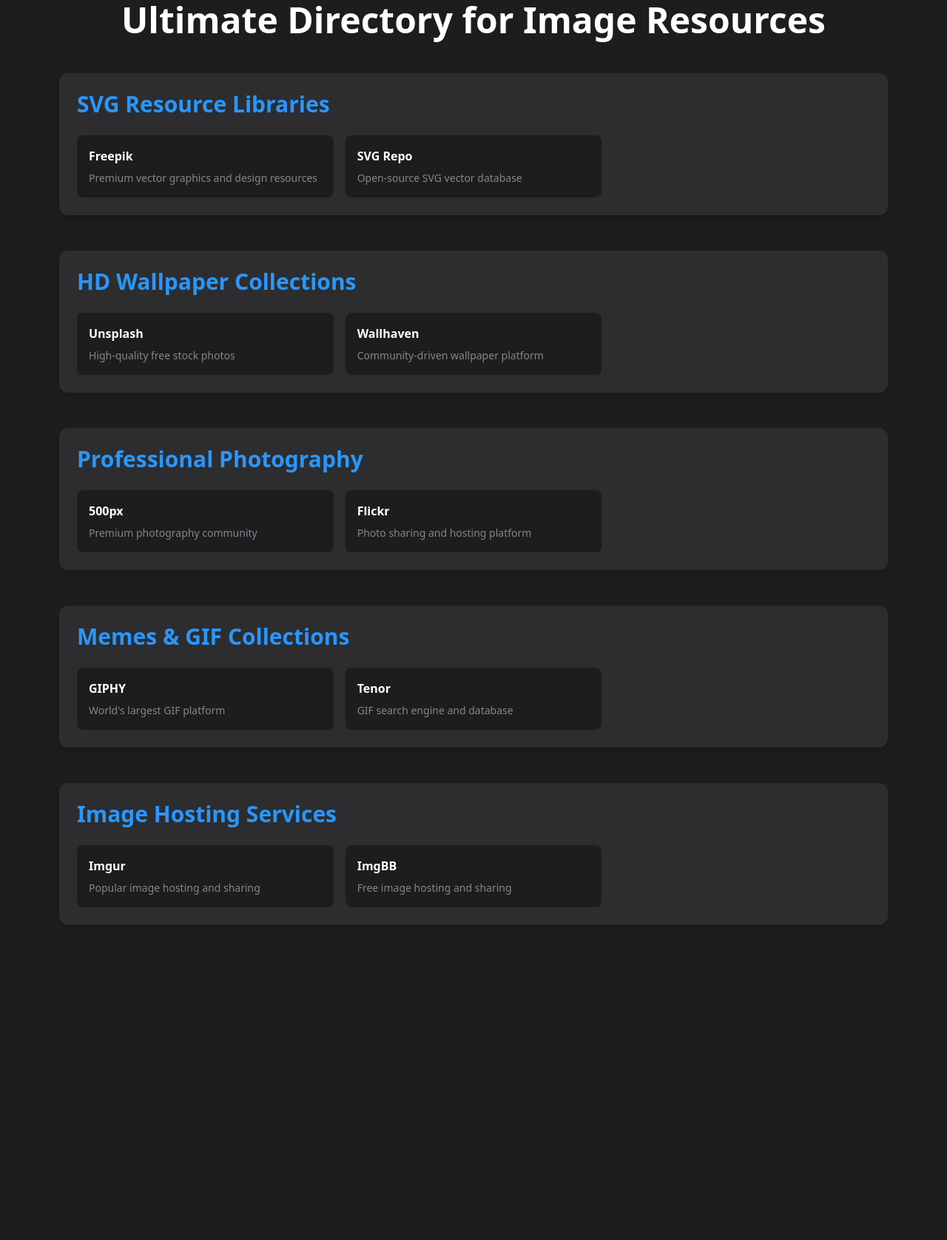
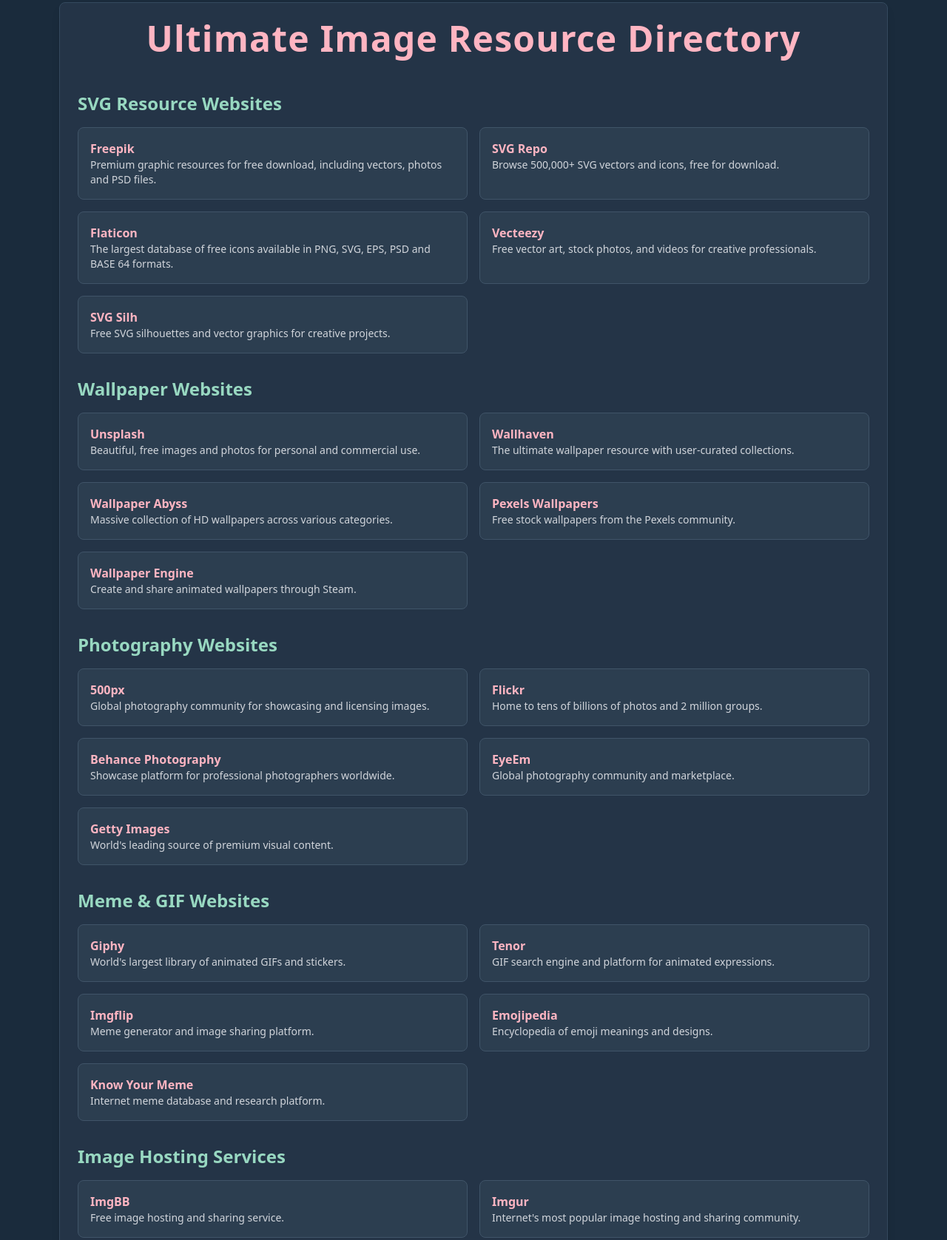
Before and after one commit to wudahuaidevil/pictureskeytools, a plain HTML site: page index.html in a window 1280 px wide. Shown: the part 29-1706 px from the top of the page at 74% size. Before the commit the page ends 1312 px from the top, so only its background shows below. Drawn offline with nearby package versions, Linux system fonts and the light colour scheme.

Commit message:
Update index.html

```diff
--- a/index.html
+++ b/index.html
@@ -3,122 +3,165 @@
 <head>
     <meta charset="UTF-8">
     <meta name="viewport" content="width=device-width, initial-scale=1.0">
-    <title>Picture Resources Hub - Your Ultimate Guide to Image Resources</title>
+    <title>Picture Key Tools - Your Ultimate Image Resource Directory</title>
     <link rel="canonical" href="https://pictureskeytools.sbs" />
-    <meta name="description" content="Comprehensive directory of high-quality image resources, including SVG graphics, wallpapers, photography, memes, and image hosting tools.">
     <script src="https://cdn.tailwindcss.com"></script>
-    <script>
-        tailwind.config = {
-            theme: {
-                extend: {
-                    colors: {
-                        apple: {
-                            dark: '#1d1d1f',
-                            gray: '#86868b',
-                            blue: '#2997FF'
-                        }
-                    }
-                }
-            }
+    <style>
+        :root {
+            --pink-blue: #B5C7D3;
+            --pink-rose: #FFB5C2;
+            --light-green: #98D8C1;
+            --dark-green: #2F5233;
+            --deep-blue: #1a2b3c;
         }
-    </script>
+        body {
+            background-color: var(--deep-blue);
+            color: #ffffff;
+        }
+    </style>
 </head>
-<body class="bg-apple-dark text-white min-h-screen">
+<body class="bg-[#1a2b3c]">
     <div class="container mx-auto px-4 py-8 max-w-6xl">
-        <h1 class="text-4xl md:text-5xl font-bold text-center mb-12">
-            Ultimate Directory for Image Resources
-        </h1>
+        <div class="mb-8 p-6 bg-[#243447] rounded-lg shadow-lg border border-[#34495e]">
+            <!-- 主标题 -->
+            <h1 class="text-5xl font-bold mb-12 text-center text-[#FFB5C2] tracking-wide">
+                Ultimate Image Resource Directory
+            </h1>
 
-        <div class="grid gap-8 md:gap-12">
-            <!-- SVG Resources -->
-            <section class="bg-[#2d2d2f] rounded-xl p-6 shadow-lg">
-                <h2 class="text-2xl md:text-3xl font-semibold mb-6 text-apple-blue">
-                    SVG Resource Libraries
-                </h2>
-                <div class="grid md:grid-cols-2 lg:grid-cols-3 gap-4">
-                    <a href="https://freepik.com" class="block p-4 bg-[#1d1d1f] rounded-lg hover:bg-[#3d3d3f] transition">
-                        <h3 class="font-semibold mb-2">Freepik</h3>
-                        <p class="text-apple-gray text-sm">Premium vector graphics and design resources</p>
+            <!-- SVG素材站 -->
+            <div class="mb-8">
+                <h2 class="text-2xl font-semibold mb-4 text-[#98D8C1]">SVG Resource Websites</h2>
+                <div class="grid grid-cols-1 md:grid-cols-2 gap-4">
+                    <a href="https://www.freepik.com" class="p-4 rounded-lg bg-[#2c3e50] hover:bg-[#34495e] transition-colors border border-[#405468]">
+                        <h3 class="font-bold text-[#FFB5C2]">Freepik</h3>
+                        <p class="text-sm text-gray-300">Premium graphic resources for free download, including vectors, photos and PSD files.</p>
                     </a>
-                    <a href="https://svgrepo.com" class="block p-4 bg-[#1d1d1f] rounded-lg hover:bg-[#3d3d3f] transition">
-                        <h3 class="font-semibold mb-2">SVG Repo</h3>
-                        <p class="text-apple-gray text-sm">Open-source SVG vector database</p>
+                    <a href="https://www.svgrepo.com" class="p-4 rounded-lg bg-[#2c3e50] hover:bg-[#34495e] transition-colors border border-[#405468]">
+                        <h3 class="font-bold text-[#FFB5C2]">SVG Repo</h3>
+                        <p class="text-sm text-gray-300">Browse 500,000+ SVG vectors and icons, free for download.</p>
                     </a>
-                    <!-- More SVG resources... -->
+                    <a href="https://www.flaticon.com" class="p-4 rounded-lg bg-[#2c3e50] hover:bg-[#34495e] transition-colors border border-[#405468]">
+                        <h3 class="font-bold text-[#FFB5C2]">Flaticon</h3>
+                        <p class="text-sm text-gray-300">The largest database of free icons available in PNG, SVG, EPS, PSD and BASE 64 formats.</p>
+                    </a>
+                    <a href="https://www.vecteezy.com" class="p-4 rounded-lg bg-[#2c3e50] hover:bg-[#34495e] transition-colors border border-[#405468]">
+                        <h3 class="font-bold text-[#FFB5C2]">Vecteezy</h3>
+                        <p class="text-sm text-gray-300">Free vector art, stock photos, and videos for creative professionals.</p>
+                    </a>
+                    <a href="https://svgsilh.com" class="p-4 rounded-lg bg-[#2c3e50] hover:bg-[#34495e] transition-colors border border-[#405468]">
+                        <h3 class="font-bold text-[#FFB5C2]">SVG Silh</h3>
+                        <p class="text-sm text-gray-300">Free SVG silhouettes and vector graphics for creative projects.</p>
+                    </a>
                 </div>
-            </section>
+            </div>
 
-            <!-- Wallpapers -->
-            <section class="bg-[#2d2d2f] rounded-xl p-6 shadow-lg">
-                <h2 class="text-2xl md:text-3xl font-semibold mb-6 text-apple-blue">
-                    HD Wallpaper Collections
-                </h2>
-                <div class="grid md:grid-cols-2 lg:grid-cols-3 gap-4">
-                    <a href="https://unsplash.com" class="block p-4 bg-[#1d1d1f] rounded-lg hover:bg-[#3d3d3f] transition">
-                        <h3 class="font-semibold mb-2">Unsplash</h3>
-                        <p class="text-apple-gray text-sm">High-quality free stock photos</p>
+            <!-- 壁纸站 -->
+            <div class="mb-8">
+                <h2 class="text-2xl font-semibold mb-4 text-[#98D8C1]">Wallpaper Websites</h2>
+                <div class="grid grid-cols-1 md:grid-cols-2 gap-4">
+                    <a href="https://unsplash.com" class="p-4 rounded-lg bg-[#2c3e50] hover:bg-[#34495e] transition-colors border border-[#405468]">
+                        <h3 class="font-bold text-[#FFB5C2]">Unsplash</h3>
+                        <p class="text-sm text-gray-300">Beautiful, free images and photos for personal and commercial use.</p>
                     </a>
-                    <a href="https://wallhaven.cc" class="block p-4 bg-[#1d1d1f] rounded-lg hover:bg-[#3d3d3f] transition">
-                        <h3 class="font-semibold mb-2">Wallhaven</h3>
-                        <p class="text-apple-gray text-sm">Community-driven wallpaper platform</p>
+                    <a href="https://wallhaven.cc" class="p-4 rounded-lg bg-[#2c3e50] hover:bg-[#34495e] transition-colors border border-[#405468]">
+                        <h3 class="font-bold text-[#FFB5C2]">Wallhaven</h3>
+                        <p class="text-sm text-gray-300">The ultimate wallpaper resource with user-curated collections.</p>
                     </a>
-                    <!-- More wallpaper resources... -->
+                    <a href="https://wall.alphacoders.com" class="p-4 rounded-lg bg-[#2c3e50] hover:bg-[#34495e] transition-colors border border-[#405468]">
+                        <h3 class="font-bold text-[#FFB5C2]">Wallpaper Abyss</h3>
+                        <p class="text-sm text-gray-300">Massive collection of HD wallpapers across various categories.</p>
+                    </a>
+                    <a href="https://www.pexels.com/wallpapers" class="p-4 rounded-lg bg-[#2c3e50] hover:bg-[#34495e] transition-colors border border-[#405468]">
+                        <h3 class="font-bold text-[#FFB5C2]">Pexels Wallpapers</h3>
+                        <p class="text-sm text-gray-300">Free stock wallpapers from the Pexels community.</p>
+                    </a>
+                    <a href="https://steamcommunity.com/app/431960" class="p-4 rounded-lg bg-[#2c3e50] hover:bg-[#34495e] transition-colors border border-[#405468]">
+                        <h3 class="font-bold text-[#FFB5C2]">Wallpaper Engine</h3>
+                        <p class="text-sm text-gray-300">Create and share animated wallpapers through Steam.</p>
+                    </a>
                 </div>
-            </section>
+            </div>
 
-            <!-- Photography -->
-            <section class="bg-[#2d2d2f] rounded-xl p-6 shadow-lg">
-                <h2 class="text-2xl md:text-3xl font-semibold mb-6 text-apple-blue">
-                    Professional Photography
-                </h2>
-                <div class="grid md:grid-cols-2 lg:grid-cols-3 gap-4">
-                    <a href="https://500px.com" class="block p-4 bg-[#1d1d1f] rounded-lg hover:bg-[#3d3d3f] transition">
-                        <h3 class="font-semibold mb-2">500px</h3>
-                        <p class="text-apple-gray text-sm">Premium photography community</p>
+            <!-- 摄影作品站 -->
+            <div class="mb-8">
+                <h2 class="text-2xl font-semibold mb-4 text-[#98D8C1]">Photography Websites</h2>
+                <div class="grid grid-cols-1 md:grid-cols-2 gap-4">
+                    <a href="https://500px.com" class="p-4 rounded-lg bg-[#2c3e50] hover:bg-[#34495e] transition-colors border border-[#405468]">
+                        <h3 class="font-bold text-[#FFB5C2]">500px</h3>
+                        <p class="text-sm text-gray-300">Global photography community for showcasing and licensing images.</p>
                     </a>
-                    <a href="https://flickr.com" class="block p-4 bg-[#1d1d1f] rounded-lg hover:bg-[#3d3d3f] transition">
-                        <h3 class="font-semibold mb-2">Flickr</h3>
-                        <p class="text-apple-gray text-sm">Photo sharing and hosting platform</p>
+                    <a href="https://www.flickr.com" class="p-4 rounded-lg bg-[#2c3e50] hover:bg-[#34495e] transition-colors border border-[#405468]">
+                        <h3 class="font-bold text-[#FFB5C2]">Flickr</h3>
+                        <p class="text-sm text-gray-300">Home to tens of billions of photos and 2 million groups.</p>
                     </a>
-                    <!-- More photography resources... -->
+                    <a href="https://www.behance.net/galleries/photography" class="p-4 rounded-lg bg-[#2c3e50] hover:bg-[#34495e] transition-colors border border-[#405468]">
+                        <h3 class="font-bold text-[#FFB5C2]">Behance Photography</h3>
+                        <p class="text-sm text-gray-300">Showcase platform for professional photographers worldwide.</p>
+                    </a>
+                    <a href="https://www.eyeem.com" class="p-4 rounded-lg bg-[#2c3e50] hover:bg-[#34495e] transition-colors border border-[#405468]">
+                        <h3 class="font-bold text-[#FFB5C2]">EyeEm</h3>
+                        <p class="text-sm text-gray-300">Global photography community and marketplace.</p>
+                    </a>
+                    <a href="https://www.gettyimages.com" class="p-4 rounded-lg bg-[#2c3e50] hover:bg-[#34495e] transition-colors border border-[#405468]">
+                        <h3 class="font-bold text-[#FFB5C2]">Getty Images</h3>
+                        <p class="text-sm text-gray-300">World's leading source of premium visual content.</p>
+                    </a>
                 </div>
-            </section>
+            </div>
 
-            <!-- Memes & GIFs -->
-            <section class="bg-[#2d2d2f] rounded-xl p-6 shadow-lg">
-                <h2 class="text-2xl md:text-3xl font-semibold mb-6 text-apple-blue">
-                    Memes & GIF Collections
-                </h2>
-                <div class="grid md:grid-cols-2 lg:grid-cols-3 gap-4">
-                    <a href="https://giphy.com" class="block p-4 bg-[#1d1d1f] rounded-lg hover:bg-[#3d3d3f] transition">
-                        <h3 class="font-semibold mb-2">GIPHY</h3>
-                        <p class="text-apple-gray text-sm">World's largest GIF platform</p>
+            <!-- 表情包/梗图站 -->
+            <div class="mb-8">
+                <h2 class="text-2xl font-semibold mb-4 text-[#98D8C1]">Meme & GIF Websites</h2>
+                <div class="grid grid-cols-1 md:grid-cols-2 gap-4">
+                    <a href="https://giphy.com" class="p-4 rounded-lg bg-[#2c3e50] hover:bg-[#34495e] transition-colors border border-[#405468]">
+                        <h3 class="font-bold text-[#FFB5C2]">Giphy</h3>
+                        <p class="text-sm text-gray-300">World's largest library of animated GIFs and stickers.</p>
                     </a>
-                    <a href="https://tenor.com" class="block p-4 bg-[#1d1d1f] rounded-lg hover:bg-[#3d3d3f] transition">
-                        <h3 class="font-semibold mb-2">Tenor</h3>
-                        <p class="text-apple-gray text-sm">GIF search engine and database</p>
+                    <a href="https://tenor.com" class="p-4 rounded-lg bg-[#2c3e50] hover:bg-[#34495e] transition-colors border border-[#405468]">
+                        <h3 class="font-bold text-[#FFB5C2]">Tenor</h3>
+                        <p class="text-sm text-gray-300">GIF search engine and platform for animated expressions.</p>
                     </a>
-                    <!-- More meme resources... -->
+                    <a href="https://imgflip.com" class="p-4 rounded-lg bg-[#2c3e50] hover:bg-[#34495e] transition-colors border border-[#405468]">
+                        <h3 class="font-bold text-[#FFB5C2]">Imgflip</h3>
+                        <p class="text-sm text-gray-300">Meme generator and image sharing platform.</p>
+                    </a>
+                    <a href="https://emojipedia.org" class="p-4 rounded-lg bg-[#2c3e50] hover:bg-[#34495e] transition-colors border border-[#405468]">
+                        <h3 class="font-bold text-[#FFB5C2]">Emojipedia</h3>
+                        <p class="text-sm text-gray-300">Encyclopedia of emoji meanings and designs.</p>
+                    </a>
+                    <a href="https://knowyourmeme.com" class="p-4 rounded-lg bg-[#2c3e50] hover:bg-[#34495e] transition-colors border border-[#405468]">
+                        <h3 class="font-bold text-[#FFB5C2]">Know Your Meme</h3>
+                        <p class="text-sm text-gray-300">Internet meme database and research platform.</p>
+                    </a>
                 </div>
-            </section>
+            </div>
 
-            <!-- Image Hosting -->
-            <section class="bg-[#2d2d2f] rounded-xl p-6 shadow-lg">
-                <h2 class="text-2xl md:text-3xl font-semibold mb-6 text-apple-blue">
-                    Image Hosting Services
-                </h2>
-                <div class="grid md:grid-cols-2 lg:grid-cols-3 gap-4">
-                    <a href="https://imgur.com" class="block p-4 bg-[#1d1d1f] rounded-lg hover:bg-[#3d3d3f] transition">
-                        <h3 class="font-semibold mb-2">Imgur</h3>
-                        <p class="text-apple-gray text-sm">Popular image hosting and sharing</p>
+            <!-- 图片托管工具 -->
+            <div class="mb-8">
+                <h2 class="text-2xl font-semibold mb-4 text-[#98D8C1]">Image Hosting Services</h2>
+                <div class="grid grid-cols-1 md:grid-cols-2 gap-4">
+                    <a href="https://imgbb.com" class="p-4 rounded-lg bg-[#2c3e50] hover:bg-[#34495e] transition-colors border border-[#405468]">
+                        <h3 class="font-bold text-[#FFB5C2]">ImgBB</h3>
+                        <p class="text-sm text-gray-300">Free image hosting and sharing service.</p>
                     </a>
-                    <a href="https://imgbb.com" class="block p-4 bg-[#1d1d1f] rounded-lg hover:bg-[#3d3d3f] transition">
-                        <h3 class="font-semibold mb-2">ImgBB</h3>
-                        <p class="text-apple-gray text-sm">Free image hosting and sharing</p>
+                    <a href="https://imgur.com" class="p-4 rounded-lg bg-[#2c3e50] hover:bg-[#34495e] transition-colors border border-[#405468]">
+                        <h3 class="font-bold text-[#FFB5C2]">Imgur</h3>
+                        <p class="text-sm text-gray-300">Internet's most popular image hosting and sharing community.</p>
                     </a>
-                    <!-- More hosting services... -->
+                    <a href="https://cloudinary.com" class="p-4 rounded-lg bg-[#2c3e50] hover:bg-[#34495e] transition-colors border border-[#405468]">
+                        <h3 class="font-bold text-[#FFB5C2]">Cloudinary</h3>
+                        <p class="text-sm text-gray-300">End-to-end image and video management solution.</p>
+                    </a>
+                    <a href="https://sm.ms" class="p-4 rounded-lg bg-[#2c3e50] hover:bg-[#34495e] transition-colors border border-[#405468]">
+                        <h3 class="font-bold text-[#FFB5C2]">SM.MS</h3>
+                        <p class="text-sm text-gray-300">Simple and free image hosting service.</p>
+                    </a>
+                    <a href="https://postimages.org" class="p-4 rounded-lg bg-[#2c3e50] hover:bg-[#34495e] transition-colors border border-[#405468]">
+                        <h3 class="font-bold text-[#FFB5C2]">Postimages</h3>
+                        <p class="text-sm text-gray-300">Free image hosting and sharing service.</p>
+                    </a>
                 </div>
-            </section>
+            </div>
         </div>
     </div>
 </body>
```
